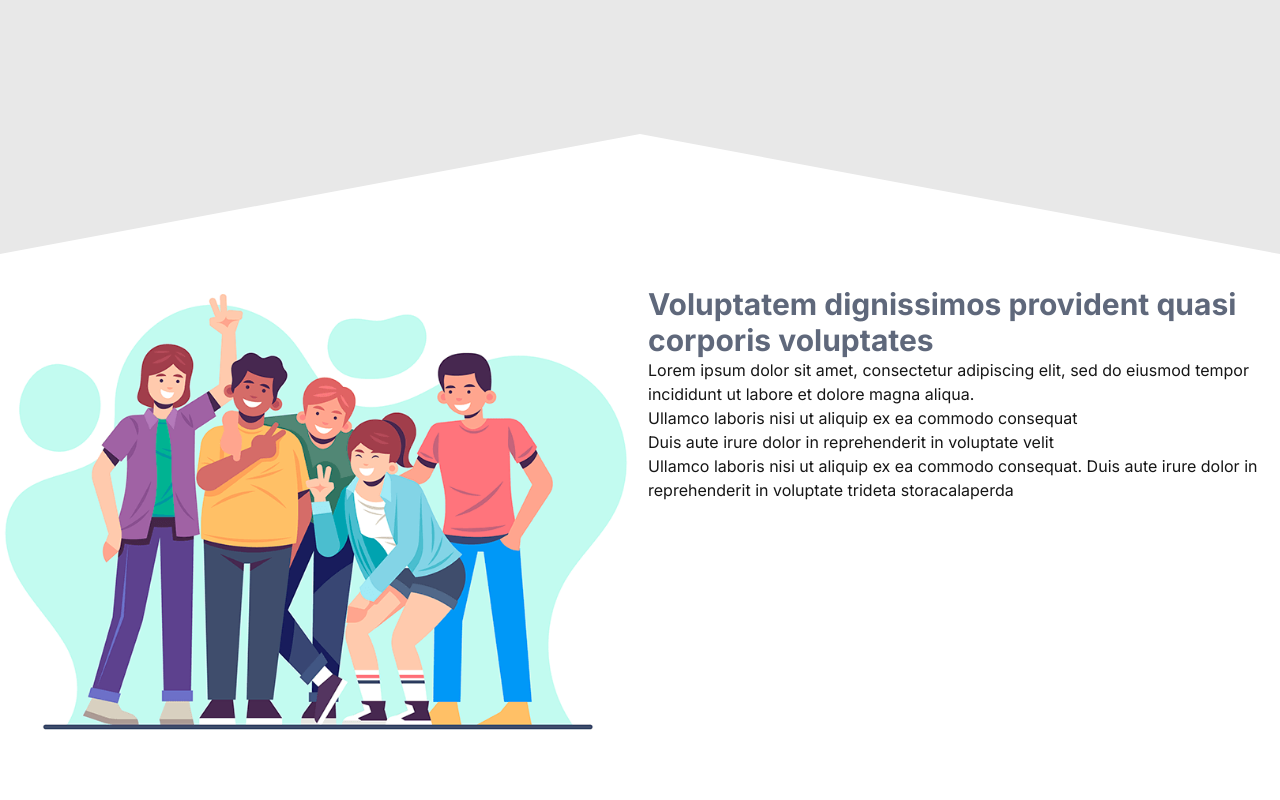
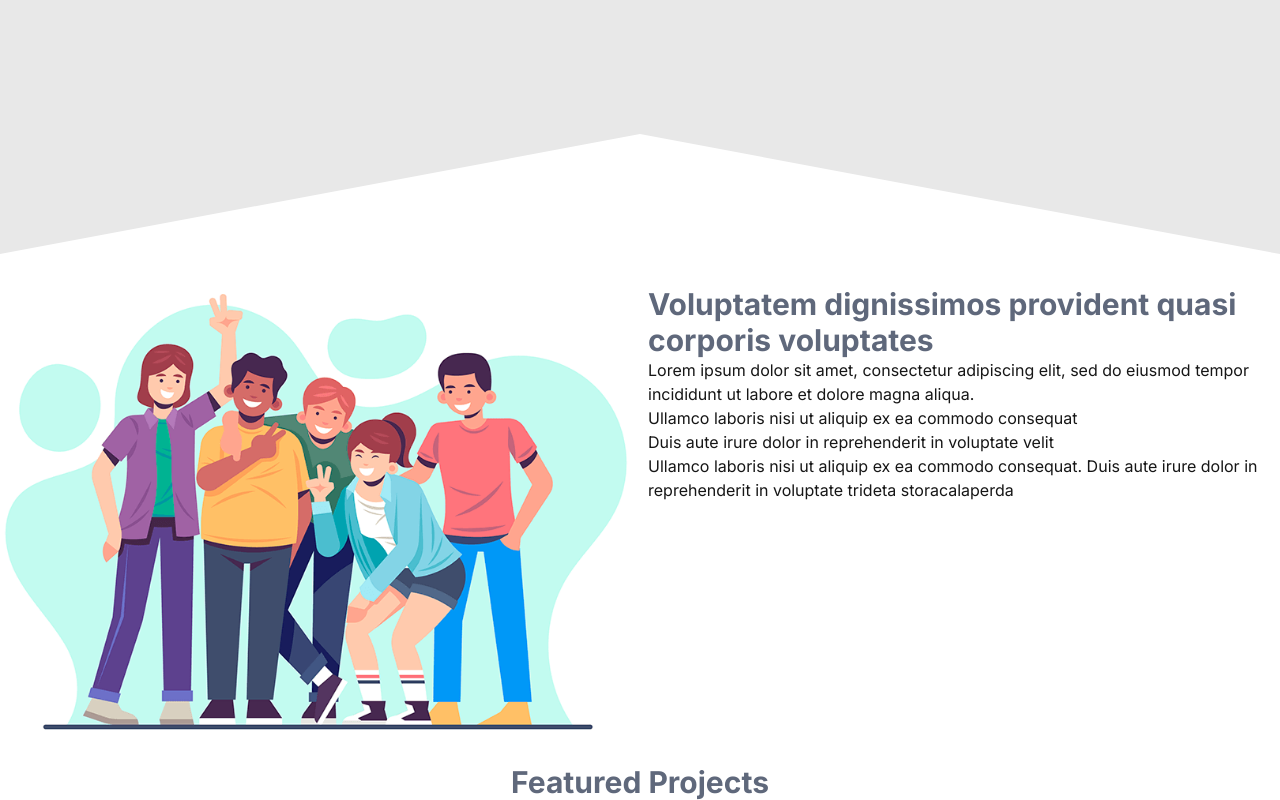
Before and after one commit to tarekshawky/agency, a Next.js app: page / in a window 1280 px wide. Shown: the part 626-1426 px from the top of the page. Before the commit the page ends 1390 px from the top, so only its background shows below. Built offline with nearby package versions, Linux system fonts and the light colour scheme.

Commit message:
Add  Component Recent works

```diff
--- a/app/page.tsx
+++ b/app/page.tsx
@@ -1,10 +1,12 @@
 import HeroSection from "./components/HeroSection"
 import About from "./components/About"
+import RecentWorks from "@/app/components/RecentWorks";
 export default function Home() {
   return (
     <div>
       <HeroSection/>
         <About/>
+        <RecentWorks/>
     </div>
   );
 }
```
